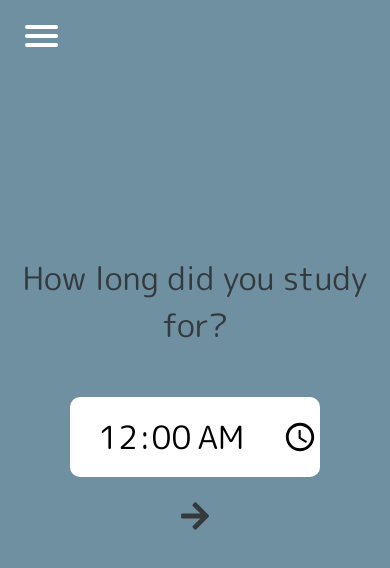
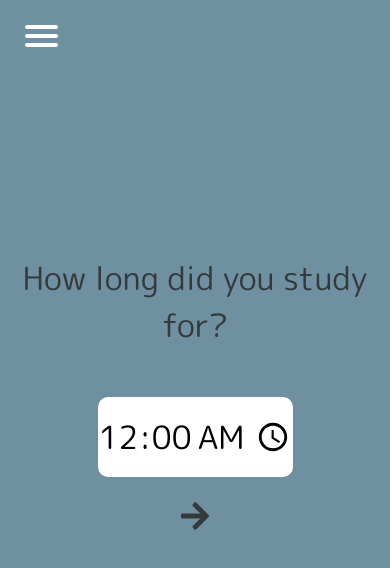
Before and after one commit to samuelweekes/Erudite, a React (Create React App) app in the folder client/: page / in a window 390 px wide. Shown: the top 568 px of the page. Built offline with nearby package versions, Linux system fonts and the light colour scheme.

Commit message:
Update to account page for mobile

```diff
--- a/client/src/Account/Account.css
+++ b/client/src/Account/Account.css
@@ -240,8 +240,9 @@
   }
 
   .reward .max {
-    margin-bottom:10%;
-    margin-right: 10%;
+    position:relative;
+    bottom: 10%;
+    right: 10%;
   }
 
   .triangle {
--- a/client/src/Study/Study.css
+++ b/client/src/Study/Study.css
@@ -142,7 +142,8 @@
     display: -webkit-box;
     display: -ms-flexbox;
     display: flex;
-    width: 80%;
+    width: 50%;
+    max-width: 80vw;
     -webkit-box-pack: center;
         -ms-flex-pack: center;
             justify-content: center;
```
